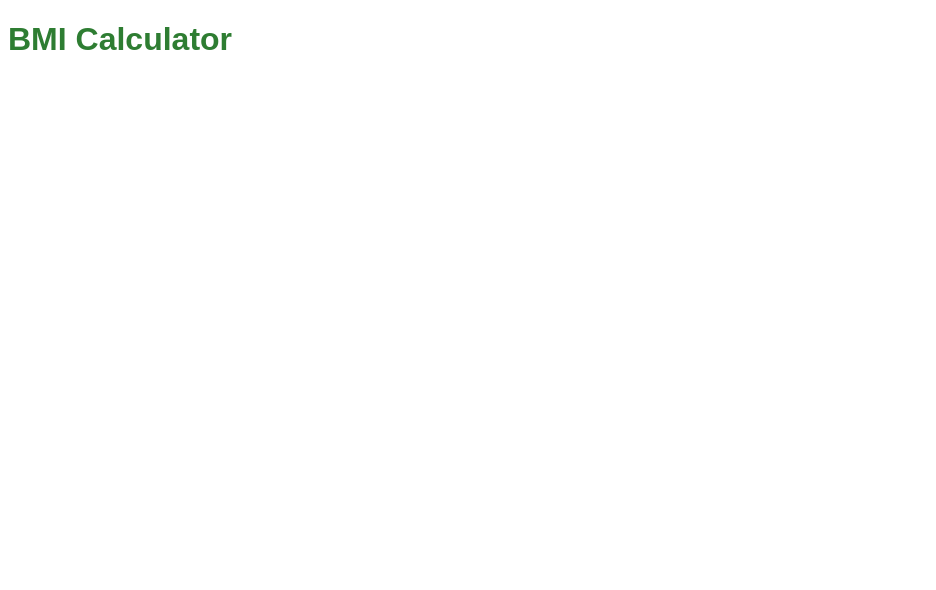
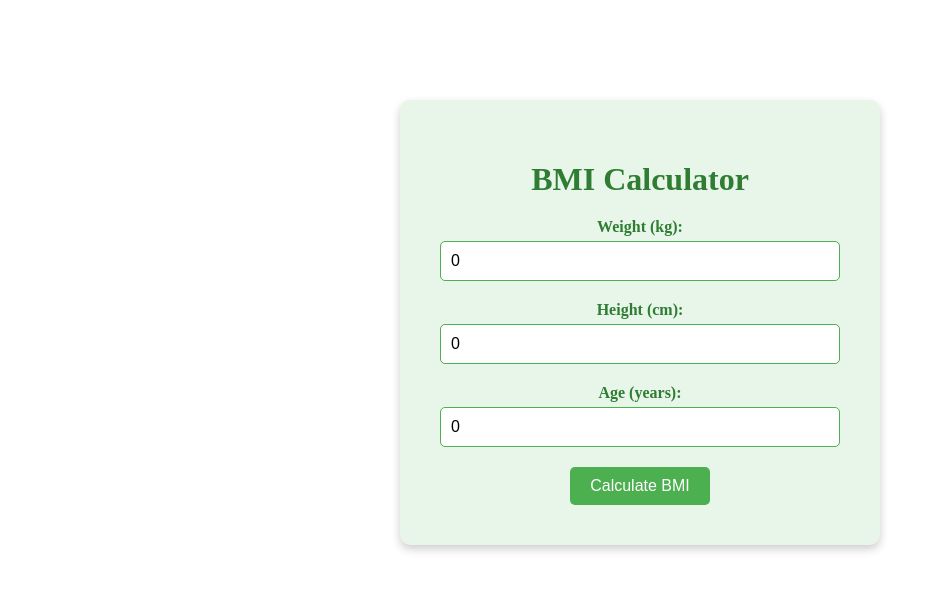
Before and after one commit to SoumyaDattebayo/AngularProjectFrontEnd, an Angular app: page /bmi-calculator in a window 1280 px wide. Shown: the top 590 px of the page, without its empty margins (0-936 px from the left). Built offline with nearby package versions, Linux system fonts and the light colour scheme.

Commit message:
front end updated on 25

```diff
--- a/src/app/bmicalculator/bmicalculator.component.css
+++ b/src/app/bmicalculator/bmicalculator.component.css
@@ -1,64 +1,56 @@
-.diet-tracker-container {
-  background-color: #e8f5e9;
-  padding: 30px;
-  border-radius: 8px;
-  box-shadow: 0 4px 8px rgba(0, 0, 0, 0.1);
+.bmi-calculator-container {
+  background-color: #e8f5e9; /* Light green background */
+  padding: 40px;
+  border-radius: 10px;
+  box-shadow: 0 4px 10px rgba(0, 0, 0, 0.2);
+  max-width: 400px;
+  margin: auto;
+  text-align: center;
+  margin-top: 100px; /* Center vertically on the page */
 }
-  .food-items-container,
-  .details-container {
-  background-color: #c8e6c9; /* Slightly darker green background */
-  padding: 20px;
-  border-radius: 8px;
+
+h1 {
+  color: #2e7d32; /* Dark green */
   margin-bottom: 20px;
 }
-  h1, h2 {
-  color: #2e7d32; /* Dark green */
-  font-family: 'Poppins', sans-serif;
+
+.input-container {
+  margin-bottom: 20px;
 }
-  .food-item-input {
-  display: flex;
-  align-items: center;
-  margin-bottom: 10px;
+
+label {
+  display: block;
+  margin-bottom: 5px;
+  color: #2e7d32;
+  font-weight: bold;
 }
-  .food-item-input input {
-  flex: 1;
-  padding: 8px;
+
+input {
+  padding: 10px;
+  width: 100%;
   border: 1px solid #4caf50; /* Green border */
-  border-radius: 4px;
-  margin-right: 10px;
+  border-radius: 5px;
+  box-sizing: border-box;
+  font-size: 16px;
 }
+
 button {
   background-color: #4caf50; /* Green button */
   color: white;
   border: none;
   padding: 10px 20px;
-  border-radius: 4px;
+  border-radius: 5px;
   cursor: pointer;
-  font-size: 14px;
-  margin-right: 10px;
+  font-size: 16px;
+  transition: background-color 0.3s;
 }
+
 button:hover {
   background-color: #43a047; /* Slightly darker green on hover */
 }
-  .details-container {
-  display: flex;
-  flex-direction: column;
+
+.result-container {
+  margin-top: 20px;
+  color: #2e7d32; /* Dark green */
+  font-weight: bold;
 }
-  .calories-container {
-  margin-bottom: 20px;
-  }
-  .food-items-suggested-container {
-  display: flex;
-  justify-content: space-between;
-  }
-  .food-items-suggested,
-  .quotes-container {
-  width: 48%;
-  color: #2e7d32; /* Dark green */
-  font-size: 16px;
-  }
-  .calories-container input {
-  padding: 8px;
-  border: 1px solid #4caf50; /* Green border */
-  border-radius: 4px;
-  }
--- a/src/app/bmicalculator/bmicalculator.component.html
+++ b/src/app/bmicalculator/bmicalculator.component.html
@@ -1,5 +1,24 @@
-<!-- bmi-calculator.component.html -->
 <div class="bmi-calculator-container">
     <h1>BMI Calculator</h1>
-    <!-- Add your BMI calculator UI here -->
+    <div class="input-container">
+      <label for="weight">Weight (kg):</label>
+      <input type="number" id="weight" [(ngModel)]="weight" placeholder="Enter your weight" />
+    </div>
+
+    <div class="input-container">
+      <label for="height">Height (cm):</label>
+      <input type="number" id="height" [(ngModel)]="height" placeholder="Enter your height" />
+    </div>
+
+    <div class="input-container">
+      <label for="age">Age (years):</label>
+      <input type="number" id="age" [(ngModel)]="age" placeholder="Enter your age" />
+    </div>
+
+    <button (click)="calculateBMI()">Calculate BMI</button>
+
+    <div class="result-container" *ngIf="bmi">
+      <h2>Your BMI: {{ bmi.toFixed(2) }}</h2>
+      <p>{{ bmiCategory }}</p>
+    </div>
   </div>
--- a/src/app/bmicalculator/bmicalculator.component.ts
+++ b/src/app/bmicalculator/bmicalculator.component.ts
@@ -1,12 +1,49 @@
 import { Component } from '@angular/core';
+import { FormsModule } from '@angular/forms';
+import { CommonModule } from '@angular/common';
 
 @Component({
   selector: 'app-bmicalculator',
   standalone: true,
-  imports: [],
+  imports: [FormsModule,CommonModule],
   templateUrl: './bmicalculator.component.html',
   styleUrl: './bmicalculator.component.css'
 })
 export class BmicalculatorComponent {
 
+  weight: number = 0;
+  height: number = 0; // Height in centimeters
+  age: number = 0; // Age in years
+  bmi: number | null = null;
+  bmiCategory: string = '';
+
+  calculateBMI() {
+    if (this.height > 0 && this.weight > 0) {
+      const heightInMeters = this.height / 100;
+      this.bmi = this.weight / (heightInMeters * heightInMeters);
+    } else {
+      this.bmi = null;
+    }
+    this.bmiCategory = this.getBMICategory(); // Get the BMI category after calculating BMI
+  }
+
+  getBMICategory(): string {
+    if (this.bmi === null) return '';
+    if (this.bmi < 18.5) return 'Underweight';
+    if (this.bmi < 25) return 'Normal weight';
+    if (this.bmi < 30) return 'Overweight';
+    return 'Obese';
+  }
+
+
+
+
+
+
+
+
+
+
+
+
 }
--- a/src/app/diettracker/diettracker.component.html
+++ b/src/app/diettracker/diettracker.component.html
@@ -4,26 +4,24 @@
     <h2>What did you eat today?</h2>
     <div class="food-input" *ngFor="let food of foods; let i = index">
       <input type="text" [(ngModel)]="foods[i].name" placeholder="Food Item">
-      <input type="number" [(ngModel)]="foods[i].quantity" placeholder="How much quantity did you have? (in calories)">
     </div>
-    <button (click)="addFood()">Add Food Item</button>
     <button (click)="submitFoods()">Submit</button>
   </div>
   <div class="details-container" *ngIf="showDetails">
     <div class="calories-container">
-      <h2>No. of calories gained today:</h2>
+      <h2>No. of calories gained</h2>
       <input type="number" [(ngModel)]="caloriesGained">
     </div>
     <div class="foods-suggested-container">
       <div class="foods-suggested">
         <h2>List of food items suggested for you:</h2>
-        <p>Text goes here...</p>
+        <p [ngStyle]="{'font-size': '20px'}">Text goes here...</p>
       </div>
       <div class="quotes-container">
-        <h2>Quotes:</h2>
-        <ul>
-          <li *ngFor="let quote of quotes">{{ quote }}</li>
-        </ul>
+        <h2>Quote:</h2>
+        <div [ngStyle]="{'font-size': '24px'}">
+          {{ quotes[0] }}
+        </div>
       </div>
     </div>
   </div>
--- a/src/app/diettracker/diettracker.component.ts
+++ b/src/app/diettracker/diettracker.component.ts
@@ -26,4 +26,10 @@ export class DiettrackerComponent {
     this.showDetails = true;
   }
 
+
+
+
+
+
+
 }
--- a/src/app/fitnesstracker/fitnesstracker.component.css
+++ b/src/app/fitnesstracker/fitnesstracker.component.css
@@ -1,4 +1,3 @@
-/* fitness-tracker.component.css */
 .fitness-tracker-container {
   background-color: #e8f5e9; /* Light green background */
   padding: 30px;
@@ -25,8 +24,8 @@ h1, h2 {
   margin-bottom: 10px;
 }
 
+.exercise-input select,
 .exercise-input input {
-  flex: 1;
   padding: 8px;
   border: 1px solid #4caf50; /* Green border */
   border-radius: 4px;
@@ -57,16 +56,20 @@ button:hover {
   margin-bottom: 20px;
 }
 
-.exercises-suggested-container {
-  display: flex;
-  justify-content: space-between;
+.exercises-suggested-container,
+.quotes-container {
+  display: inline-block;
+  width: 48%; /* Keep them side by side */
+  color: #2e7d32; /* Dark green */
+  font-size: 16px;
 }
 
-.exercises-suggested,
-.quotes-container {
-  width: 48%;
-  color: #2e7d32; /* Dark green */
-  font-size: 16px;
+.exercises-suggested {
+  font-size: 20px; /* Increased font size */
+}
+
+.quotes-container div {
+  font-size: 24px; /* Increased font size */
 }
 
 .calories-container input {
--- a/src/app/fitnesstracker/fitnesstracker.component.html
+++ b/src/app/fitnesstracker/fitnesstracker.component.html
@@ -1,31 +1,34 @@
-<!-- fitness-tracker.component.html -->
 <div class="fitness-tracker-container">
   <h1>Fitness Tracker</h1>
+
   <div class="exercises-container">
-    <h2>What exercises did you do today?</h2>
-    <div class="exercise-input" *ngFor="let exercise of exercises; let i = index">
-      <input type="text" [(ngModel)]="exercises[i].name" placeholder="Exercise Name">
-      <input type="number" [(ngModel)]="exercises[i].count" placeholder="Number of Times">
+    <h2>What exercise did you do today?</h2>
+    <div class="exercise-input">
+      <select [(ngModel)]="exercises[0].name">
+        <option value="" disabled selected>Select an exercise</option>
+        <option *ngFor="let exercise of exerciseOptions" [value]="exercise">{{ exercise }}</option>
+      </select>
+      <input type="number" [(ngModel)]="exercises[0].count" placeholder="Enter duration in minutes" />
     </div>
-    <button (click)="addExercise()">Add Exercise</button>
     <button (click)="submitExercises()">Submit</button>
   </div>
-  <div class="details-container" *ngIf="showDetails">
-    <div class="calories-container">
-      <h2>No. of calories burned today:</h2>
-      <input type="number" [(ngModel)]="caloriesBurned">
+
+  <div class="calories-container">
+    <h2>No. of calories burned</h2>
+    <input type="number" [(ngModel)]="caloriesBurned" />
+  </div>
+
+  <div class="exercises-suggested-container" *ngIf="showDetails">
+    <h2>List of exercises suggested for you:</h2>
+    <div class="exercises-suggested" [ngStyle]="{'font-size': '20px'}">
+      Text goes here...
     </div>
-    <div class="exercises-suggested-container">
-      <div class="exercises-suggested">
-        <h2>List of exercises suggested for you:</h2>
-        <p>Text goes here...</p>
-      </div>
-      <div class="quotes-container">
-        <h2>Quotes:</h2>
-        <ul>
-          <li *ngFor="let quote of quotes">{{ quote }}</li>
-        </ul>
-      </div>
+  </div>
+
+  <div class="quotes-container" *ngIf="showDetails">
+    <h2>Quote:</h2>
+    <div [ngStyle]="{'font-size': '24px'}">
+      {{ quotes[0] }}
     </div>
   </div>
 </div>
--- a/src/app/fitnesstracker/fitnesstracker.component.ts
+++ b/src/app/fitnesstracker/fitnesstracker.component.ts
@@ -10,6 +10,14 @@ import { FormsModule } from '@angular/forms';
   styleUrl: './fitnesstracker.component.css'
 })
 export class FitnesstrackerComponent {
+  exerciseOptions: string[] = [
+    'Walking', 'Football', 'Running', 'Swimming', 'Cycling',
+    'Yoga', 'Jumping Rope', 'Basketball', 'Tennis', 'Boxing',
+    'Dancing', 'Martial Arts', 'Golf', 'Aerobics',
+    'Pushups', 'Volleyball', 'Badminton', 'Table Tennis',
+    'Gymnastics', 'Cricket', 'Body Building'
+  ];
+
   exercises: { name: string; count: number }[] = [
     { name: '', count: 0 }
   ];
@@ -17,12 +25,9 @@ export class FitnesstrackerComponent {
   quotes: string[] = ['Motivational Quote 1', 'Motivational Quote 2', 'Motivational Quote 3'];
   showDetails: boolean = false;
 
-  addExercise() {
-    this.exercises.push({ name: '', count: 0 });
-  }
-
   submitExercises() {
     // Logic to submit the exercises
     this.showDetails = true;
   }
+
 }
--- a/src/app/wellness-tracker/wellness-tracker.component.css
+++ b/src/app/wellness-tracker/wellness-tracker.component.css
@@ -1,4 +1,5 @@
 /* wellness-tracker.component.css */
+
 :root {
     --primary-green: #4CAF50;
     --secondary-green: #8BC34A;
```
Also changed, not shown: src/app/diettracker/diettracker.component.css (line endings or trailing spaces). Lines whose indentation alone changed are shown as unchanged.
